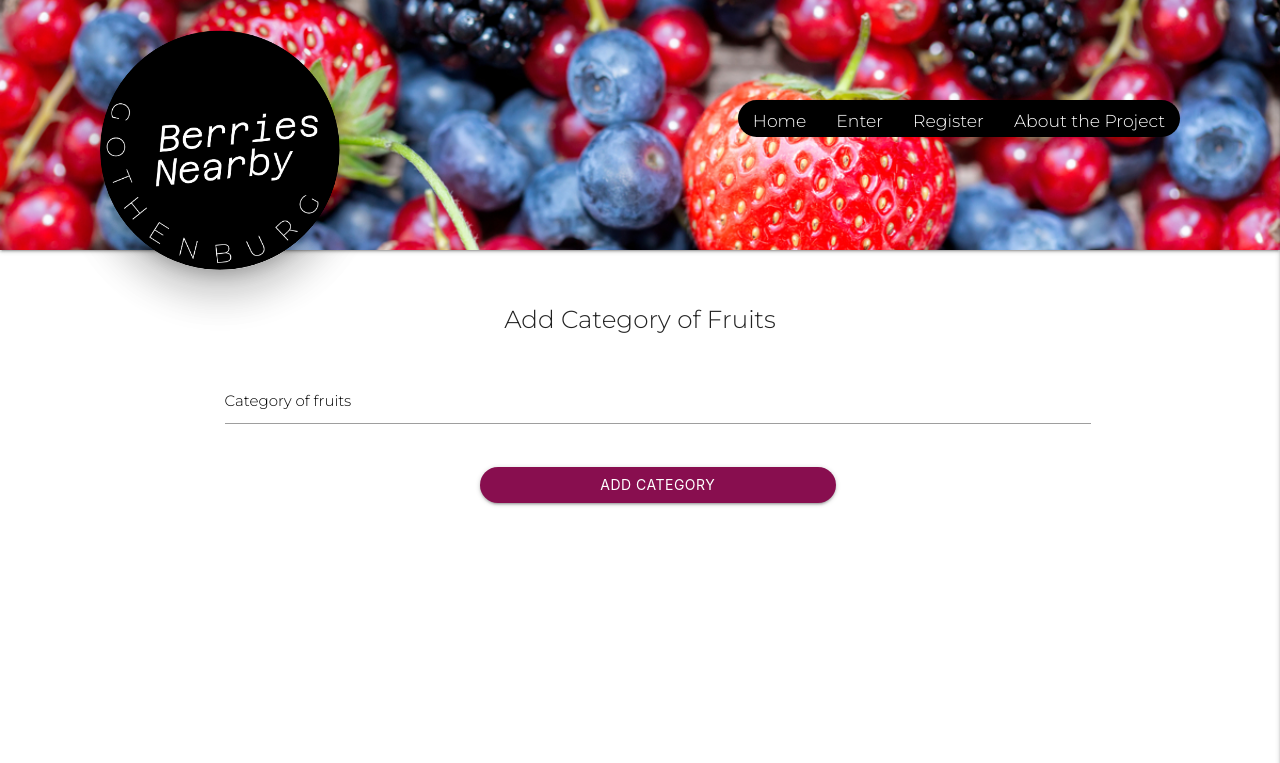
After one commit to KamilaHase/Berries-Nearby, a Flask app: page /add_category in a window 1280 px wide. The commit adds this page. Shown: the top 763 px of the page. Run offline with Flask 2, Linux system fonts and the light colour scheme; some libraries are stand-ins or nearby versions; some web fonts are replaced.

Commit message:
Added Add_category for fruits.

```diff
--- a/app.py
+++ b/app.py
@@ -182,6 +182,18 @@ def get_categories():
     return render_template("categories.html", categories=categories)
 
 
+@app.route("/add_category", methods=["GET", "POST"])
+def add_category():
+    if request.method == "POST":
+        category = {
+            "category_fruits": request.form.get("category_fruits")
+        }
+        mongo.db.fruit_categories.insert_one(category)
+        flash("New Category Added")
+        return redirect(url_for("get_categories"))
+    return render_template("add_category.html")
+
+
 @app.errorhandler(404)
 def page_not_found(error):
     return render_template("error/404.html")
--- /dev/null
+++ b/templates/add_category.html
@@ -0,0 +1,33 @@
+{% extends "base.html" %}
+{% block content %}
+
+
+<div class="row lower-from-logo">
+   <div class="offset-s2 col s8">
+      <h5 class="center">Add Category of Fruits</h5>
+   </div>
+</div>
+
+<div class="row">
+<form class="col s10 offset-s2 form-color-purple" method="POST" action="{{ url_for('add_category')}}">
+
+   <!--add fruits category-->
+   <div class="row">
+      <div class="input-field input-purple-underline col s10">
+         <input
+            id="category_fruits" name="category_fruits" type="text" class="validate" minlength="3" maxlength="20" required>
+         <label for="category_fruits">Category of fruits</label>
+      </div>
+   </div>
+
+   <!--submit-->
+   <div class="row">
+   <div class="center">
+      <button class="btn offset-m3 col s4 waves-effect waves-light pink darken-4 btn-register"
+         type="submit" name="">Add Category</button>
+   </div>
+   </div>
+</form>
+
+
+{% endblock %}
--- a/templates/base.html
+++ b/templates/base.html
@@ -30,7 +30,9 @@
               <li><a href="{{ url_for('offers') }}"><h6>Current Offers</h6></a></li>
               <li><a href="{{ url_for('add_offer') }}"><h6>Add Offer</h6></a></li>
               <li><a href="{{ url_for('profile', email=session['user']) }}"><h6>Profile</h6></a></li>
-              <li><a href="{{ url_for('get_categories') }}"><h6>Edit Categories</h6></a></li>
+              {% if session.user|lower == "adminbn@gmail.com"|lower %}
+                <li><a href="{{ url_for('get_categories') }}"><h6>Edit Categories</h6></a></li>
+              {% endif %}
               <li><a href="{{ url_for('signout') }}"><h6>Sign Out</h6></a></li>
             {% else %}
               <li><a href="{{ url_for('home') }}"><h6>Home</h6></a></li>
@@ -48,7 +50,9 @@
           <li><a href="{{ url_for('offers') }}"><h6>Current Offers</h6></a></li>
           <li><a href="{{ url_for('add_offer') }}"><h6>Current Offers</h6></a></li>
           <li><a href="{{ url_for('profile', email=session['user']) }}"><h6>Profile</h6></a></li>
-          <li><a href="{{ url_for('get_categories') }}"><h5>Edit Categories</h5></a></li>
+          {% if session.user|lower == "admin"|lower %}
+            <li><a href="{{ url_for('get_categories') }}"><h5>Edit Categories</h5></a></li>
+          {% endif %}
           <li><a href="{{ url_for('signout') }}"><h6>Sign Out</h6></a></li>
 
         {% else %}
```
Also changed, not shown: templates/categories.html (+5 -2 lines).
